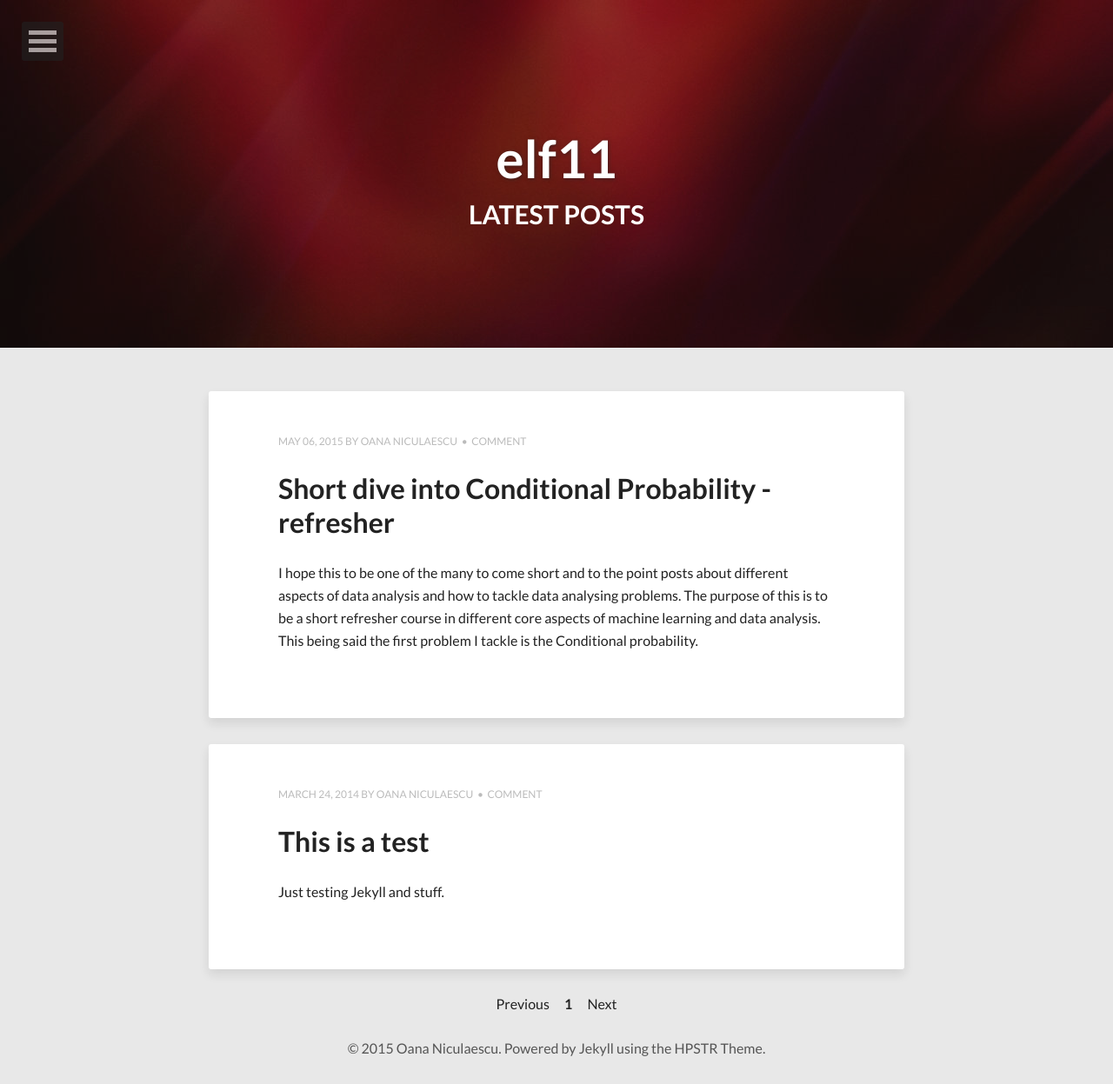
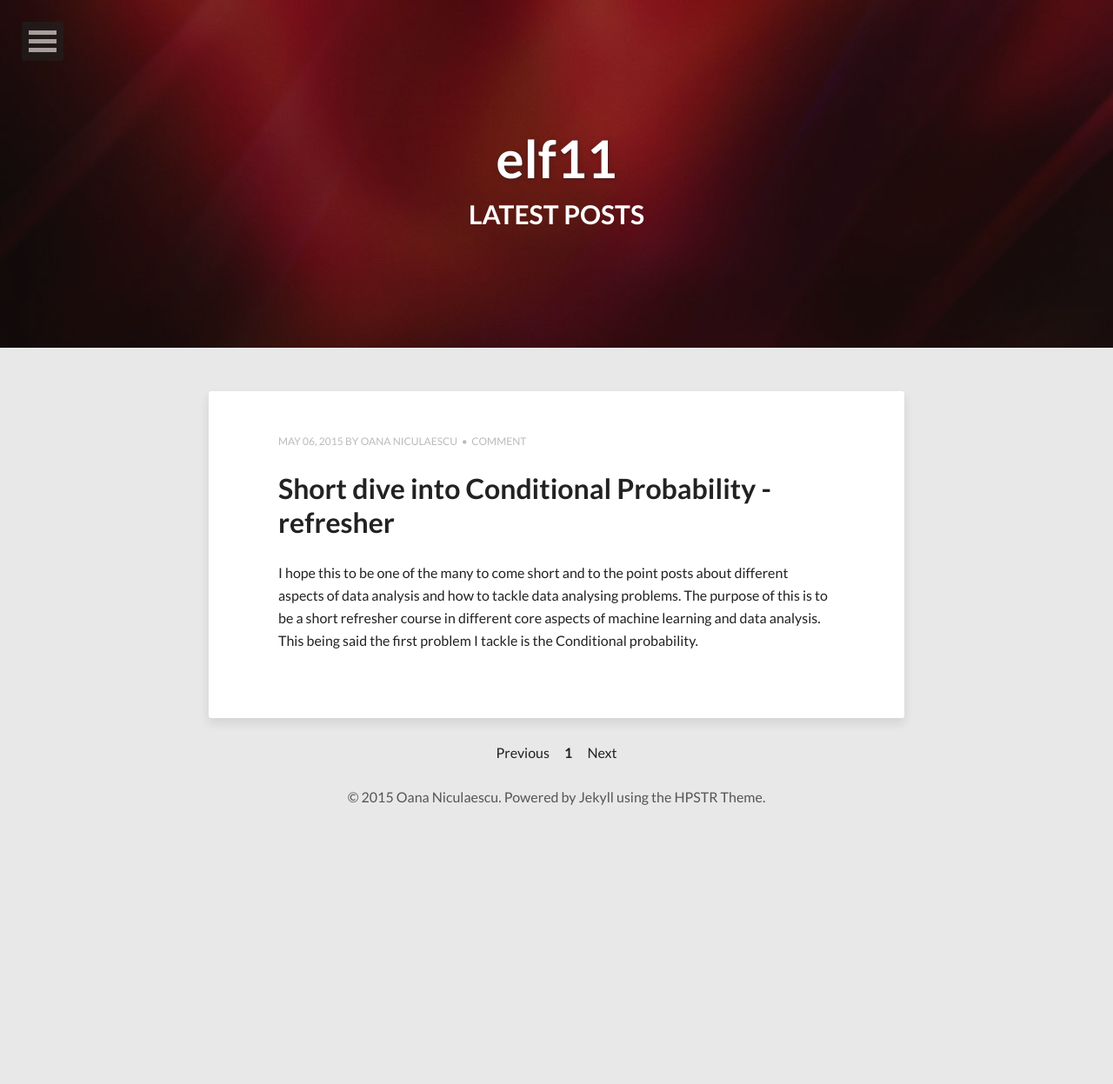
Before and after one commit to elf11/elf11.github.io, a Jekyll site: the page built from index.html, in a window 1280 px wide. Shown: the whole page at 87% size. Built offline with Jekyll 4.4.1, drawn with Linux system fonts in a browser that asks for light colours; nearby versions of some CDN libraries; the list of posts is cut into pages by our own code; after the commit the page ends 958 px from its top, so only the background shows below that.

Commit message:
comments

```diff
--- a/_posts/2014-03-24-testing.md
+++ /dev/null
@@ -1,15 +0,0 @@
----
-layout: post
-title: This is a test
-description: "Testing Jekyll"
-modified: 2014-03-24
-tags: [test]
-<!-- image:
-  feature: abstract-3.jpg
-  credit: dargadgetz
-  creditlink: http://www.dargadgetz.com/ios-7-abstract-wallpaper-pack-for-iphone-5-and-ipod-touch-retina/ -->
-comments: true
-share: true
----
-
-Just testing Jekyll and stuff.
```
Also changed, not shown: _posts/2015-05-06-conditional-probability.md (+1 -0 lines).
